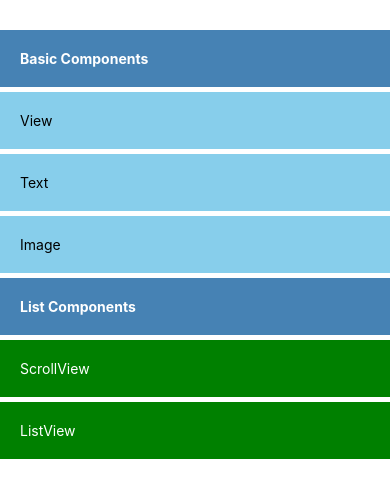
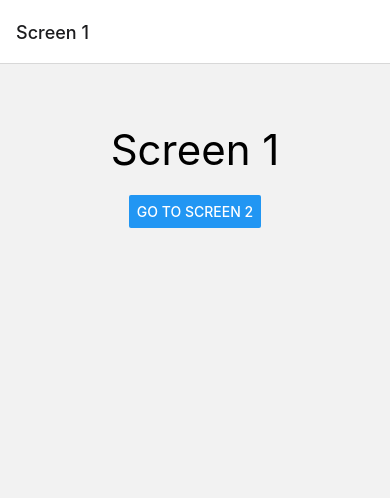
Before and after one commit to phongnguyenrvn1995/React-Native-learning, a React Native app in the folder My-Expo-Prj/: screen / in a window 390 px wide. Shown: the top 498 px of the page. Built offline with nearby package versions, Linux system fonts and the light colour scheme.

Commit message:
Navigation

```diff
--- a/My-Expo-Prj/App.js
+++ b/My-Expo-Prj/App.js
@@ -30,10 +30,12 @@ import { MyTouchableHighlight } from './MyTouchableHighlight';
 import { MyScrollView } from './MyScrollView';
 import { MyFlatList } from './MyFlatList';
 import { MySectionHeterogenousList, MySectionHomogenousList } from './MySectionList';
+import { MyNavigation } from './MyNavigation';
 
 export default function App() {
   return (
-    <MySectionHeterogenousList />
+    <MyNavigation />
+    // <MySectionHeterogenousList />
     // <MySectionHomogenousList />
     // <MyFlatList />
     // <MyScrollView />
--- /dev/null
+++ b/My-Expo-Prj/MyNavigation.jsx
@@ -0,0 +1,57 @@
+import { NavigationContainer } from "@react-navigation/native";
+import { createNativeStackNavigator } from "@react-navigation/native-stack";
+import React from "react";
+import { Button, SafeAreaView, StyleSheet, Text } from "react-native";
+
+const Root = createNativeStackNavigator();
+
+const styles = StyleSheet.create({
+    screen: {
+      marginTop: 40,
+      alignItems: 'center',
+    },
+    title: {
+      padding: 20,
+      fontSize: 42,
+    },
+  })
+
+const Screen1 = (param) => {
+    console.log(param);
+    return (
+        <SafeAreaView style={styles.screen}>
+            <Text style={styles.title}>Screen 1</Text>
+            <Button title="Go to Screen 2"
+                onPress={() => {
+                    param.navigation.navigate('Screen 2');
+                }}
+            />
+        </SafeAreaView>
+    );
+}
+
+const Screen2 = ({navigation, route}) => {
+    return (
+        <SafeAreaView style={styles.screen}>
+            <Text style={styles.title}>Screen 2</Text>
+            <Button title="Go back"
+                onPress={() => {
+                    navigation.push('Screen 1');
+                }}
+            />
+        </SafeAreaView>
+    );
+}
+
+export function MyNavigation() {
+    return (
+        <NavigationContainer>
+            <Root.Navigator>
+                <Root.Screen name="Screen 1"
+                    component={Screen1} />
+                <Root.Screen name="Screen 2"
+                    component={Screen2} />
+            </Root.Navigator>
+        </NavigationContainer>
+    );
+}
--- a/My-Expo-Prj/package.json
+++ b/My-Expo-Prj/package.json
@@ -17,9 +17,9 @@
     "react": "18.2.0",
     "react-native": "0.73.4",
     "react-native-radio-buttons-group": "^3.0.8",
-    "typescript": "^5.3.0",
+    "react-native-safe-area-context": "4.8.2",
     "react-native-screens": "~3.29.0",
-    "react-native-safe-area-context": "4.8.2"
+    "typescript": "^5.3.0"
   },
   "devDependencies": {
     "@babel/core": "^7.20.0"
```
